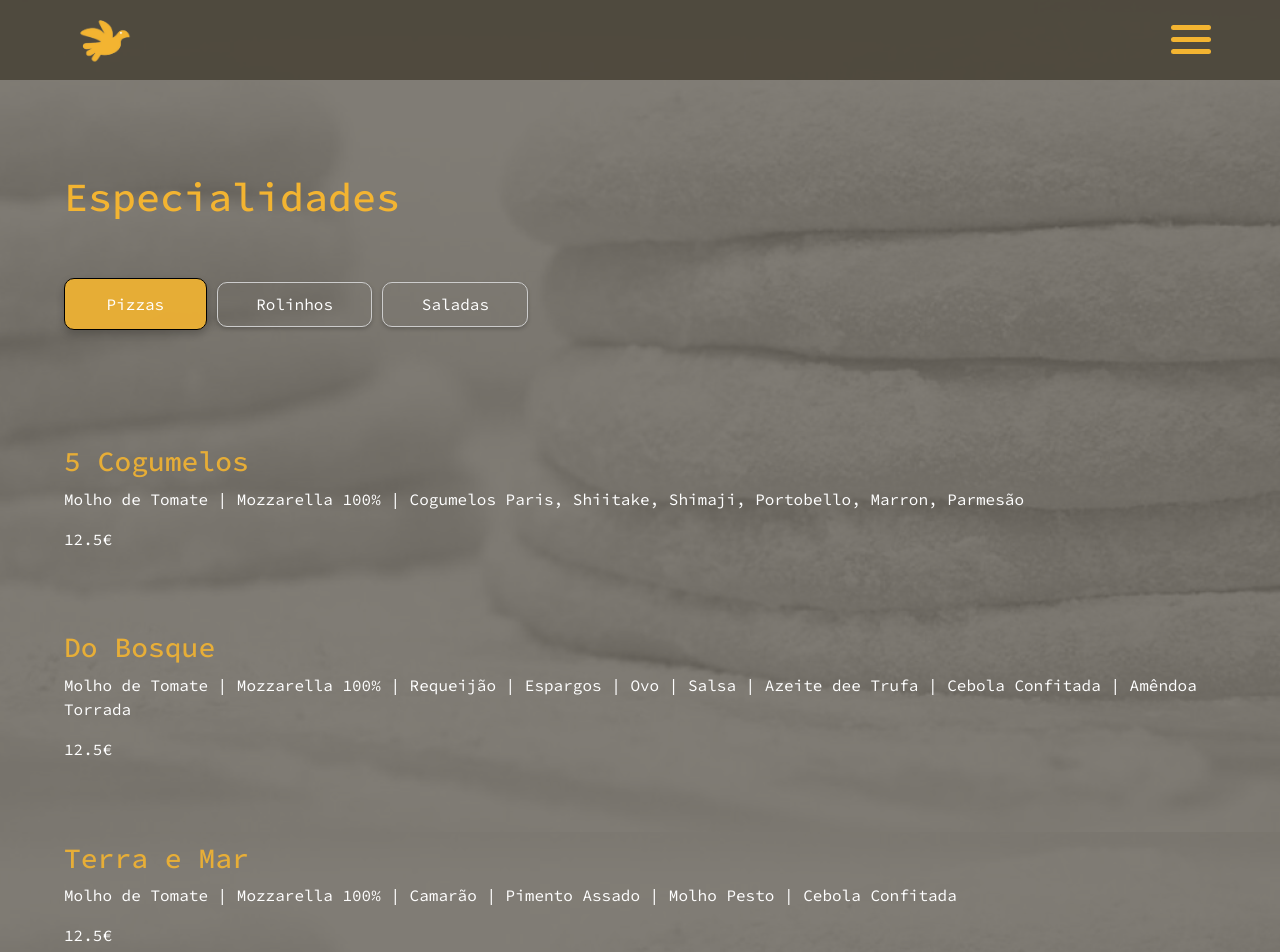
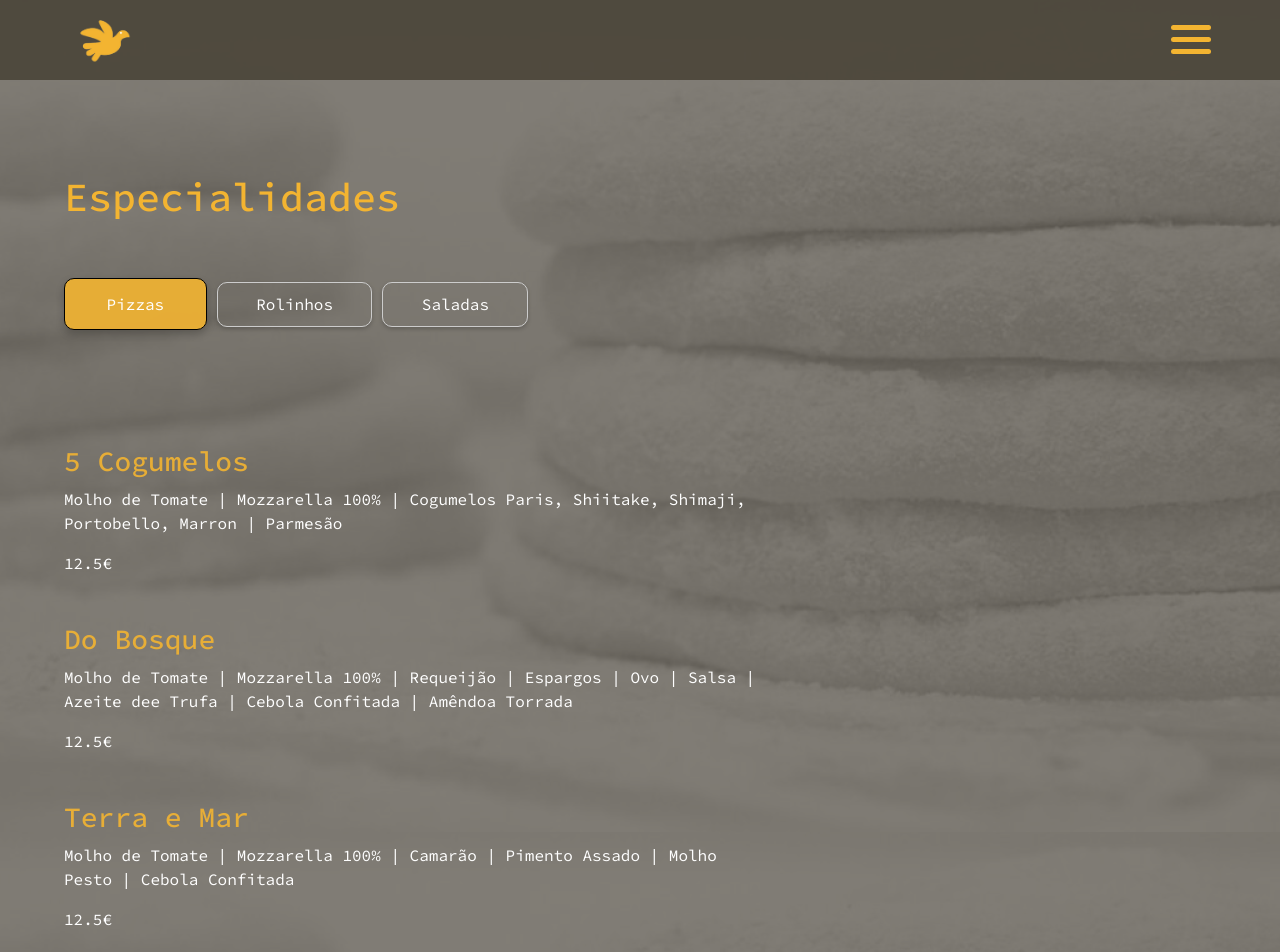
Before and after one commit to nuno18084/Maritaca-Project, a React (Create React App) app: page /menu in a window 1280 px wide. Shown: the top 952 px of the page. Built offline with nearby package versions, Linux system fonts and the light colour scheme.

Commit message:
Some more adjustments to the footer

```diff
--- a/src/components/Footer/Footer.css
+++ b/src/components/Footer/Footer.css
@@ -128,7 +128,7 @@ body {
   .footer-address-schedule-contacts-follow {
     display: flex;
     /* align-items: center; */
-    justify-content: center;
+    /* justify-content: center; */
     flex-direction: row;
     gap: 10%;
     width: 60%;
--- a/src/components/MenuPage/Specials/Specials.css
+++ b/src/components/MenuPage/Specials/Specials.css
@@ -85,4 +85,15 @@ span {
   .menu-page {
     padding-left: 0;
   }
+  .specials-pizzas {
+    width: 60%;
+  }
+
+  .specials-rolinhos {
+    width: 60%;
+  }
+
+  .specials-salads {
+    width: 60%;
+  }
 }
--- a/src/components/MenuPage/Specials/SpecialsData.js
+++ b/src/components/MenuPage/Specials/SpecialsData.js
@@ -2,7 +2,7 @@ const pizzaData = [
   {
     name: "5 Cogumelos",
     ingredients:
-      "Molho de Tomate | Mozzarella 100% | Cogumelos Paris, Shiitake, Shimaji, Portobello, Marron, Parmesão",
+      "Molho de Tomate | Mozzarella 100% | Cogumelos Paris, Shiitake, Shimaji, Portobello, Marron | Parmesão",
     price: 12.5,
     // photoName: "pizzas/focaccia.jpg",
     soldOut: false,
```
